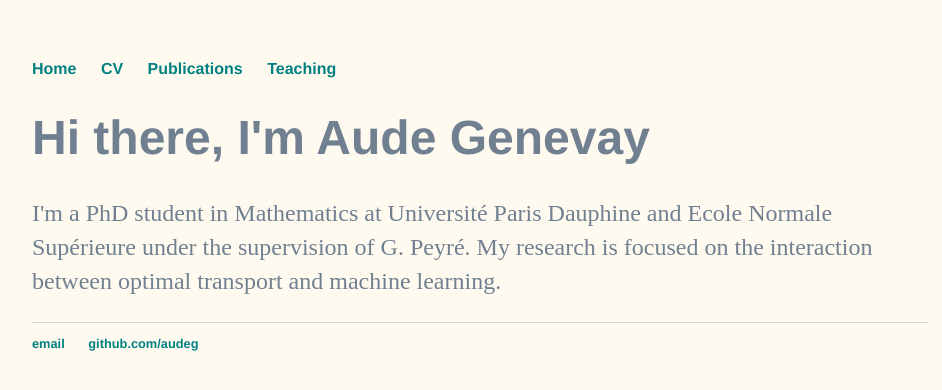
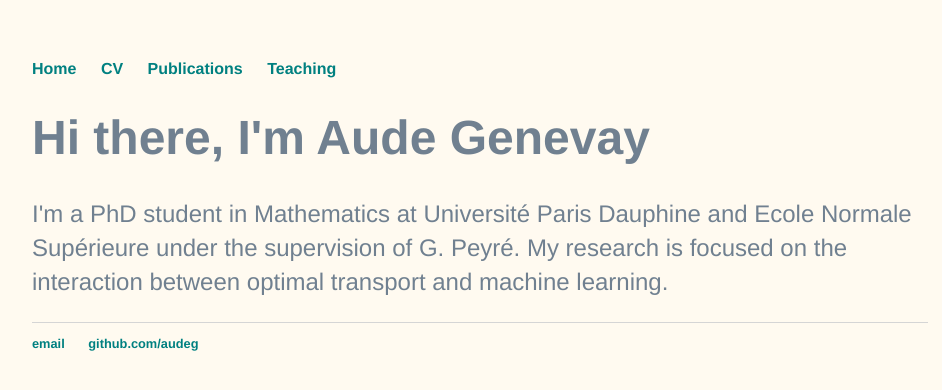
Before and after one commit to audeg/audeg.github.io, a Jekyll site: the page built from index.html, in a window 1280 px wide. Shown: the top 390 px of the page, without its empty margins (160-1102 px from the left). Built offline with Jekyll 4.4.1, drawn with Linux system fonts in a browser that asks for light colours.

Commit message:
change font

```diff
--- a/css/main.css
+++ b/css/main.css
@@ -1,3 +1,8 @@
+html *
+{
+   font-family: 'Helvetica' !important;
+}
+
 body {
     margin: 60px auto;
     width: 70%;
```
